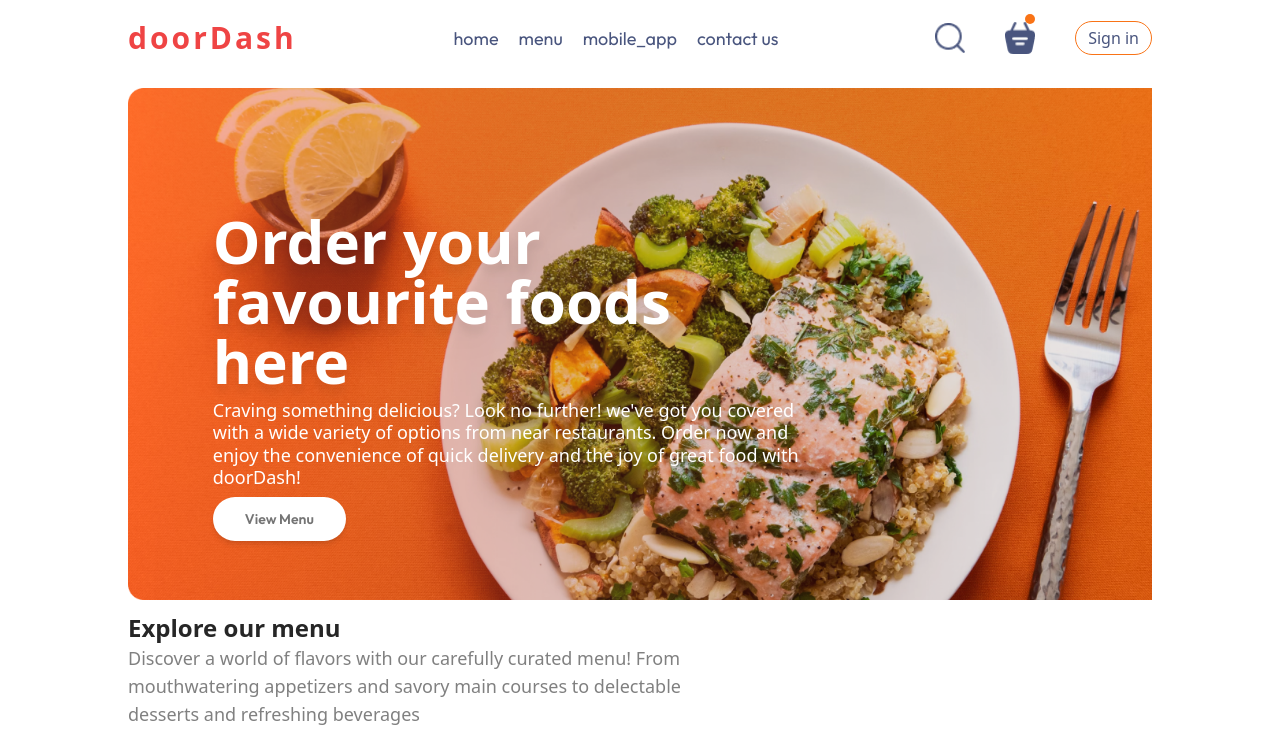
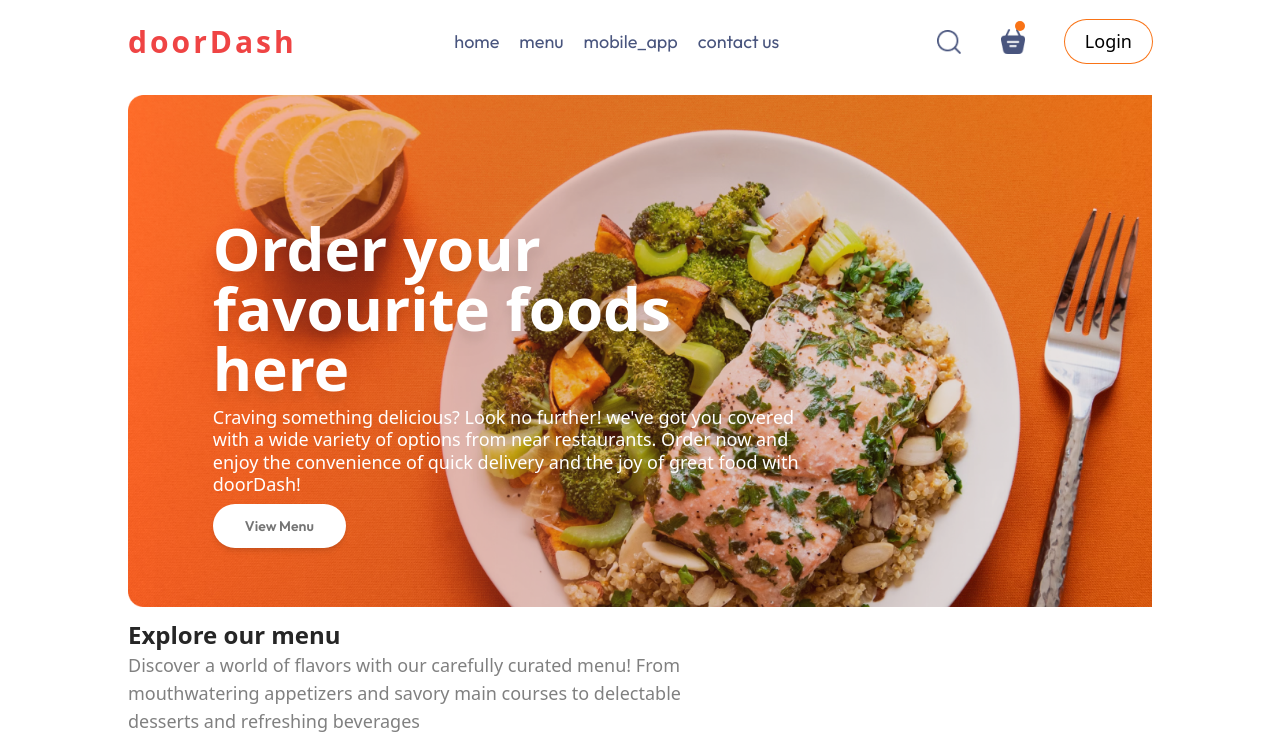
Before and after one commit to NithinPrathapan/Food-Delivery-app, a React (Vite) app in the folder Frontend/: page / in a window 1280 px wide. Shown: the top 746 px of the page. Built offline with nearby package versions, Linux system fonts and the light colour scheme.

Commit message:
set token in  localsttorage

```diff
--- a/Frontend/src/Components/Navbar/Navbar.jsx
+++ b/Frontend/src/Components/Navbar/Navbar.jsx
@@ -1,20 +1,30 @@
 import React, { useState } from "react";
 import { assets } from "../../assets/assets";
-import { Link } from "react-router-dom";
-import { useSelector } from "react-redux";
+import { Link, useNavigate } from "react-router-dom";
+import { useDispatch, useSelector } from "react-redux";
+import { logoutSuccess } from "../../Redux/userSlice.js";
 
 const Navbar = ({ setShowLogin }) => {
-  const token = useSelector((state) => state.cart.token);
+  const navigate = useNavigate();
+  const dispatch = useDispatch();
   const [menu, setMenu] = useState("");
+  const isAuthenticated = useSelector((state) => state.auth.isAuthenticated);
+  const { userToken } = useSelector((state) => state.auth);
+  console.log(userToken);
+
+  const logout = (e) => {
+    dispatch(logoutSuccess());
+    navigate("/");
+  };
   return (
-    <div className="py-[20px] px-0 flex justify-between items-center">
+    <div className="py-[20px] px-0 flex justify-between items-center ">
       <Link to="/">
         {" "}
         <h1 className="text-red-500 font-bold tracking-widest sm:text-3xl text-2xl">
           doorDash
         </h1>
       </Link>
-      <ul className="md:flex font-outfit list-none hidden  text-[#49557e] gap-[20px] text-[18px]">
+      <ul className="md:flex font-outfit list-none hidden  text-[#49557e] lg:gap-[20px] gap-4   text-[14px] lg:text-[18px]">
         <Link
           to="/"
           onMouseEnter={() => setMenu("home")}
@@ -61,31 +71,53 @@ const Navbar = ({ setShowLogin }) => {
         </a>
       </ul>
       <div className="flex items-center md:gap-[40px] gap-2">
-        <img
-          className="w-[20px] sm:w-[30px]"
-          src={assets.search_icon}
-          alt="navbar"
-        />
+        <img className="min-w-[24px]" src={assets.search_icon} alt="navbar" />
         <div className="relative ">
           <Link to="/cart">
             {" "}
             <img
-              className="w-[20px] sm:w-[30px] cursor-pointer"
+              className="min-w-[24px] cursor-pointer"
               src={assets.basket_icon}
               alt=""
             />
           </Link>
           <div className="absolute min-w-[10px] min-h-[10px] bg-orange-500 rounded-[5px]  -top-2 right-0"></div>
         </div>
+        {!isAuthenticated ? (
           <button
             onClick={() => {
               setShowLogin(true);
             }}
-          className="bg-transparent sm:text-[16px] text-[12px] text-[#49557e] border border-orange-500
-        py-1 px-3 cursor-pointer rounded-full hover:bg-[#fff4f2] transition-all duration-300 ease-out"
+            className="ring-1 ring-orange-500 border-none rounded-full lg:px-4 lg:py-2 px-2 py-1  w-[100%] lg:text-[18px] text-[14px] "
           >
-          Sign in
+            Login
           </button>
+        ) : (
+          <div className="relative  group ">
+            <img
+              className="cursor-pointer"
+              src={assets.profile_icon}
+              alt="profile"
+            />
+
+            <ul className="absolute transition-all hidden duration-300 animate-fadeIn group-hover:flex flex-col bg-white     border-2 -right-6 w-[120px] p-2 justify-center items-center    shadow-md rounded-md z-20 ">
+              <li className="cursor-pointer py-2 px-1 font-semibold hover:bg-slate-200 w-full flex justify-between items-center ">
+                <img className="w-[30px] " src={assets.bag_icon} alt="" />
+                <p className=" text-center text-emerald-800 text-sm">Orders</p>
+              </li>
+              <hr />
+              <li
+                onClick={() => {
+                  logout();
+                }}
+                className="cursor-pointer py-2 px-1 font-semibold hover:bg-slate-200 w-full flex justify-between items-center "
+              >
+                <img className="w-[30px] " src={assets.logout_icon} alt="" />
+                <p className=" text-center text-emerald-800 text-sm">Logout</p>
+              </li>
+            </ul>
+          </div>
+        )}
       </div>
     </div>
   );
--- a/Frontend/src/Components/loginPopup/LoginPopUp.jsx
+++ b/Frontend/src/Components/loginPopup/LoginPopUp.jsx
@@ -6,6 +6,7 @@ import { loginSuccess } from "../../Redux/userSlice";
 
 const LoginPopUp = ({ setShowLogin }) => {
   const dispatch = useDispatch();
+
   const [token, setToken] = useState("");
   const url = "http://localhost:5000/api/user";
   const [currentState, setCurrentState] = useState("Login");
@@ -30,6 +31,7 @@ const LoginPopUp = ({ setShowLogin }) => {
         dispatch(loginSuccess(response.data));
         setToken(response.data.token);
         localStorage.setItem("token", response.data.token);
+        setShowLogin(false);
       } catch (error) {
         console.log(error);
       }
@@ -39,6 +41,7 @@ const LoginPopUp = ({ setShowLogin }) => {
         console.log(response.data.token);
         localStorage.setItem("token", response.data.token);
         dispatch(loginSuccess(response.data));
+        setShowLogin(false);
         console.log(response.data);
       } catch (error) {
         console.log(error.message);
--- a/Frontend/src/Redux/userSlice.js
+++ b/Frontend/src/Redux/userSlice.js
@@ -1,11 +1,12 @@
 import { createSlice } from "@reduxjs/toolkit";
+import { useEffect } from "react";
 
+const token = localStorage.getItem("token") || null;
 const initialState = {
   userInfo: {},
-  userToken: null,
-  isAuthenticated: false,
+  userToken: token,
+  isAuthenticated: token ? true : false,
 };
-initialState.userToken = localStorage.getItem("token");
 export const userSlice = createSlice({
   name: "auth",
   initialState,
@@ -17,6 +18,7 @@ export const userSlice = createSlice({
       state.userToken = action.payload.token;
     },
     logoutSuccess: (state, action) => {
+      localStorage.clear();
       state.userInfo = null;
       state.isAuthenticated = false;
     },
```
Lines whose indentation alone changed are shown as unchanged.
